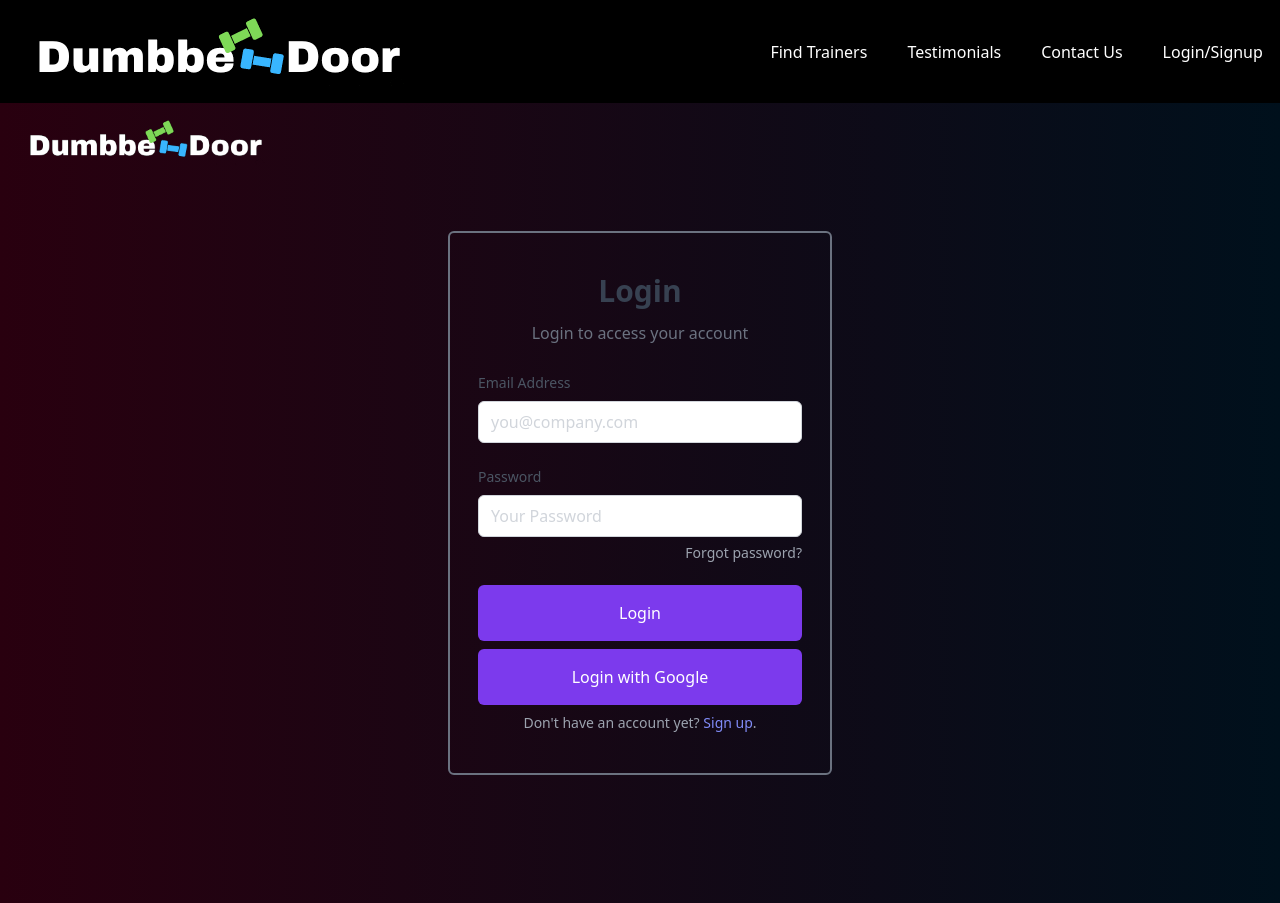
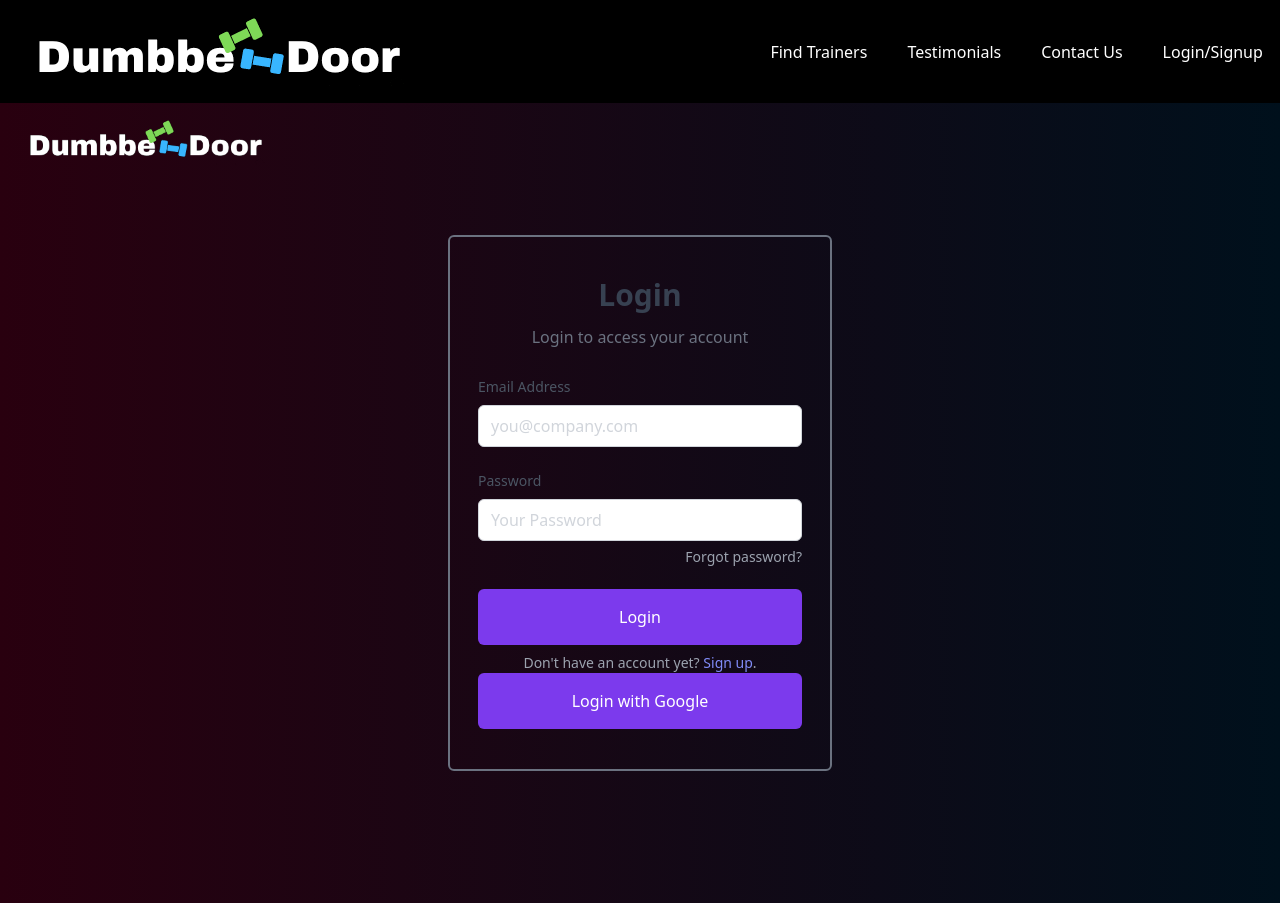
Before and after one commit to shikherjaitly/dumbbellDoor-frontend, a React (Create React App) app: page /login in a window 1280 px wide. Built offline with nearby package versions, Linux system fonts and the light colour scheme.

Commit message:
button location changed

```diff
--- a/src/components/auth/Login.jsx
+++ b/src/components/auth/Login.jsx
@@ -23,7 +23,11 @@ const Login = () => {
 
   const handleGoogleLogin = () => {
     //window.location.href = "https://dumbbelldoor-backned.onrender.com/auth/google";
-    window.open("https://dumbbelldoor-backned.onrender.com/auth/google", "_blank", "noreferrer");
+    window.open(
+      "https://dumbbelldoor-backned.onrender.com/auth/google",
+      "_blank",
+      "noreferrer"
+    );
   };
 
   return (
@@ -100,15 +104,7 @@ const Login = () => {
                   Login
                 </button>
               </div>
-              <div className="mb-2">
-                <button
-                  type="submit"
-                  className="w-full px-3 py-4 text-white bg-violet-600 rounded-md focus:bg-violet-800 focus:outline-none"
-                  onClick={handleGoogleLogin}
-                >
-                  Login with Google
-                </button>
-              </div>
+
               <p className="text-sm text-center text-gray-400">
                 Don&#x27;t have an account yet?{" "}
                 <a
@@ -120,6 +116,15 @@ const Login = () => {
                 .
               </p>
             </form>
+            <div className="mb-2">
+              <button
+                type="submit"
+                className="w-full px-3 py-4 text-white bg-violet-600 rounded-md focus:bg-violet-800 focus:outline-none"
+                onClick={handleGoogleLogin}
+              >
+                Login with Google
+              </button>
+            </div>
           </div>
         </div>
       </div>
```
